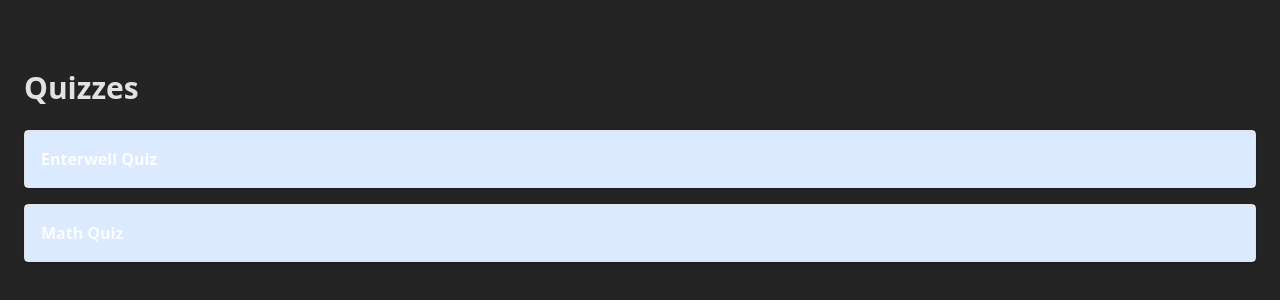
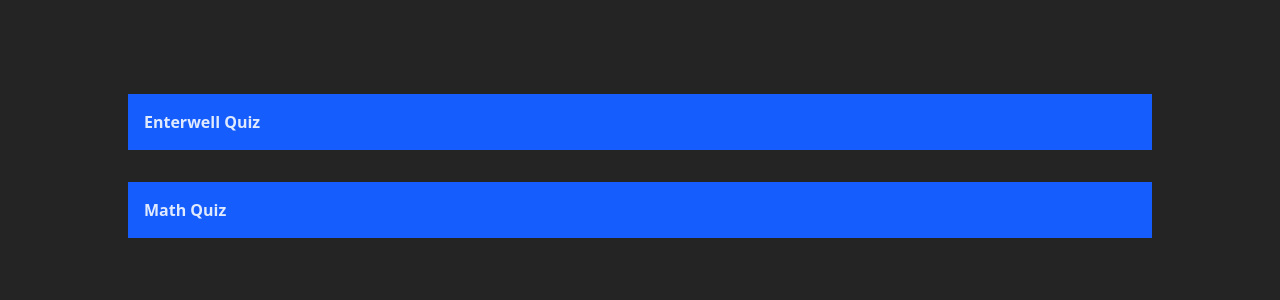
Before and after one commit to mmaric97/enterwell-fe-assignment, a React (Vite) app: page / in a window 1280 px wide. Shown: the part 226-526 px from the top of the page. Built offline with nearby package versions, Linux system fonts and the light colour scheme.

Commit message:
Added QuizList, QuizCard and models

```diff
--- a/src/App.tsx
+++ b/src/App.tsx
@@ -1,45 +1,10 @@
-import { useState } from 'react'
-import { useGetQuizzesQuery } from './store/api'
+
+import QuizList from './features/QuizList'
 
 export default function App() {
-  const { data: quizzes, isLoading, error } = useGetQuizzesQuery()
-  const [openQuizId, setOpenQuizId] = useState<number | null>(null)
-
-  if (isLoading) return <p className="p-6">Loading quizzes...</p>
-  if (error) return <p className="p-6 text-red-600">Error loading quizzes!</p>
-
   return (
-    <div className="p-6">
-      <h1 className="text-3xl font-bold mb-6">Quizzes</h1>
-
-      {quizzes?.map((quiz) => {
-        const isOpen = openQuizId === quiz.id
-
-        return (
-          <div
-            key={quiz.id}
-            className="mb-4 border rounded shadow hover:shadow-lg transition cursor-pointer"
-            onClick={() => setOpenQuizId(isOpen ? null : quiz.id)}
-          >
-            {/* Quiz name */}
-            <div className="p-4 bg-blue-100 font-semibold">
-              {quiz.name}
-            </div>
-
-            {/* Questions shown only if open */}
-            {isOpen && (
-              <ul className="p-4 list-disc list-inside bg-gray-50">
-                {quiz.questions.map((q) => (
-                  <li key={q.id} className="mb-2">
-                    <strong>Q:</strong> {q.question} <br />
-                    <strong>A:</strong> {q.answer}
-                  </li>
-                ))}
-              </ul>
-            )}
-          </div>
-        )
-      })}
+    <div className="w-4/5 mx-auto">
+      <QuizList />
     </div>
   )
 }
--- /dev/null
+++ b/src/components/QuizCard.tsx
@@ -0,0 +1,32 @@
+import type { Quiz } from '../models/quiz'
+
+
+interface QuizCardProps {
+  quiz: Quiz
+  isOpen: boolean
+  onToggle: () => void
+}
+
+export default function QuizCard({ quiz, isOpen, onToggle }: QuizCardProps) {
+  return (
+    <div
+      className="mb-4 rounded cursor-pointer"
+      onClick={onToggle} // handle click from parent
+    >
+      <div className={`p-4 font-semibold ${isOpen ? 'bg-blue-900' : 'bg-blue-600'}`}>
+        {quiz.name}
+      </div>
+
+      {isOpen && (
+        <ul className="p-4 list-disc border-b-0 rounded-b-lg list-inside bg-gray-50 text-gray-700">
+          {quiz.questions.map((q) => (
+            <li key={q.id} className="mb-2">
+              <strong>Q:</strong> {q.question} <br />
+              <strong>A:</strong> {q.answer}
+            </li>
+          ))}
+        </ul>
+      )}
+    </div>
+  )
+}
--- /dev/null
+++ b/src/features/QuizList.tsx
@@ -0,0 +1,29 @@
+import { useState } from 'react'
+import QuizCard from '../components/QuizCard'
+import type { Quiz } from '../models/quiz'
+import { useGetQuizzesQuery } from '../store/api'
+
+export default function QuizList() {
+  const { data: quizzes, isLoading, error } = useGetQuizzesQuery()
+  const [openQuizId, setOpenQuizId] = useState<number | null>(null)
+
+  if (isLoading) return <p className="p-4">Loading quizzes...</p>
+  if (error) return <p className="p-4 text-red-600">Error loading quizzes!</p>
+
+  const handleToggle = (quizId: number) => {
+    setOpenQuizId(openQuizId === quizId ? null : quizId) // toggle open/close
+  }
+
+  return (
+    <div className="flex flex-col gap-4">
+      {quizzes?.map((quiz: Quiz) => (
+        <QuizCard
+          key={quiz.id}
+          quiz={quiz}
+          isOpen={openQuizId === quiz.id}   // pass open state
+          onToggle={() => handleToggle(quiz.id)} // pass toggle callback
+        />
+      ))}
+    </div>
+  )
+}
--- /dev/null
+++ b/src/mock/quizzes.ts
@@ -0,0 +1,32 @@
+import type { Quiz } from "../models/quiz";
+
+export const mockQuizzes: Quiz[] = [
+  {
+    id: 1,
+    name: 'Enterwell Quiz',
+    questions: [
+      {
+        id: 1,
+        question:
+          "Who was the English mathematician widely considered the world's first programmer?",
+        answer: 'Ada Lovelace',
+      },
+      {
+        id: 2,
+        question: 'What is the capital of France?',
+        answer: 'Paris',
+      },
+    ],
+  },
+  {
+    id: 2,
+    name: 'Math Quiz',
+    questions: [
+      {
+        id: 1,
+        question: 'What is 7 × 8?',
+        answer: '56',
+      },
+    ],
+  },
+]
--- /dev/null
+++ b/src/models/question.ts
@@ -0,0 +1,5 @@
+export interface Question {
+  id: number
+  question: string
+  answer: string
+}
--- /dev/null
+++ b/src/models/quiz.ts
@@ -0,0 +1,7 @@
+import type { Question } from "./question"
+
+export interface Quiz {
+  id: number
+  name: string
+  questions: Question[]
+}
--- a/src/store/api.ts
+++ b/src/store/api.ts
@@ -1,59 +1,9 @@
 import { createApi, type BaseQueryFn } from '@reduxjs/toolkit/query/react'
+import type { Quiz } from '../models/quiz'
+import { mockQuizzes } from '../mock/quizzes'
 
-interface Question {
-  id: number
-  question: string
-  answer: string
-}
-
-interface Quiz {
-  id: number
-  name: string
-  questions: Question[]
-}
-
-interface QuizCardProps {
-  quiz: Quiz
-}
-
-// Mock data
-const mockQuizzes: Quiz[] = [
-  {
-    id: 1,
-    name: 'Enterwell Quiz',
-    questions: [
-      {
-        id: 1,
-        question:
-          "Who was the English mathematician and writer widely considered the world's first computer programmer for her work on Charles Babbage's Analytical Engine?",
-        answer: 'Ada Lovelace',
-      },
-      {
-        id: 2,
-        question: 'What is the capital of France?',
-        answer: 'Paris',
-      },
-    ],
-  },
-  {
-    id: 2,
-    name: 'Math Quiz',
-    questions: [
-      {
-        id: 1,
-        question: 'What is 7 × 8?',
-        answer: '56',
-      },
-    ],
-  },
-]
-
-// Sleep helper
-const sleep = (ms: number) => new Promise((res) => setTimeout(res, ms))
-
-// Mock fetch function
 const mockBaseQuery: BaseQueryFn<string> = async () => {
-  await sleep(1500) // 1.5 seconds delay
+  await new Promise(res => setTimeout(res, 1500))
   return { data: mockQuizzes }
 }
 
```
